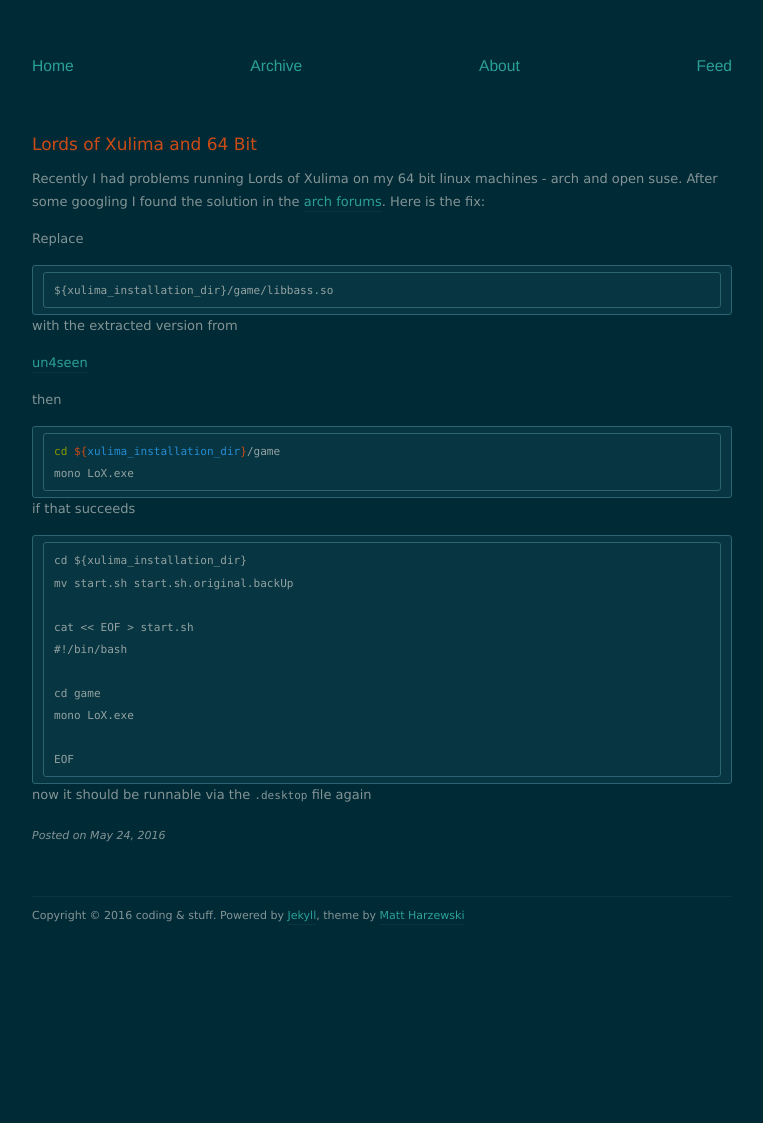
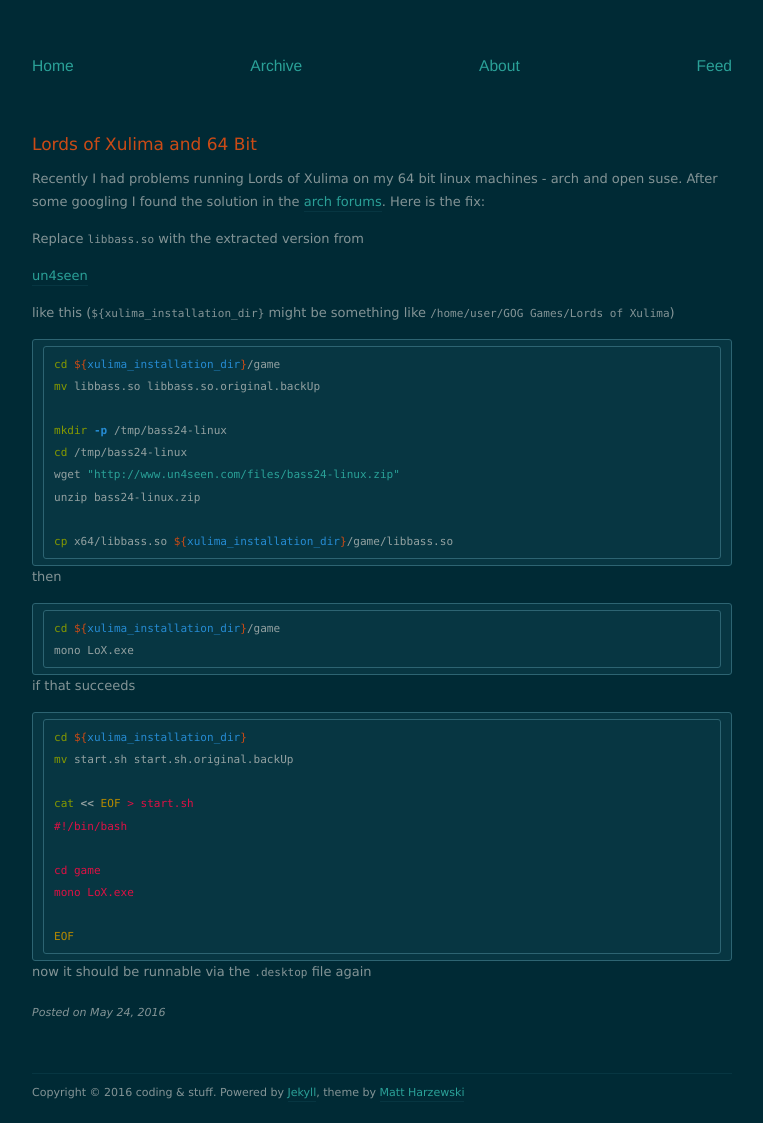
Before and after one commit to grossjonas/grossjonas.github.com, a Jekyll site: the page built from _posts/2016-05-24-Lords-of-Xulima-and-64-bit.markdown, in a window 1280 px wide, cut to the strip 158-1281 px from the top of the page. Shown: the whole strip, without its empty margins (258-1021 px from the left). Built offline with Jekyll 4.4.1, drawn with Linux system fonts in a browser that asks for light colours; before the commit the page ends 1104 px from its top, so only the background shows below that.

Commit message:
rework post a bit

````diff
--- a/_posts/2016-05-24-Lords-of-Xulima-and-64-bit.markdown
+++ b/_posts/2016-05-24-Lords-of-Xulima-and-64-bit.markdown
@@ -6,16 +6,23 @@
 
 Recently I had problems running Lords of Xulima on my 64 bit linux machines - arch and open suse. After some googling I found the solution in the [arch forums](https://bbs.archlinux.org/viewtopic.php?id=206520). Here is the fix:
 
-Replace
-
-```
-${xulima_installation_dir}/game/libbass.so
-```
-
-
-with the extracted version from
+Replace `libbass.so` with the extracted version from
 
 [un4seen](http://www.un4seen.com/download.php?bass24-linux)
+
+like this (`${xulima_installation_dir}` might be something like `/home/user/GOG Games/Lords of Xulima`)
+
+``` bash
+cd ${xulima_installation_dir}/game
+mv libbass.so libbass.so.original.backUp
+
+mkdir -p /tmp/bass24-linux
+cd /tmp/bass24-linux
+wget "http://www.un4seen.com/files/bass24-linux.zip"
+unzip bass24-linux.zip
+
+cp x64/libbass.so ${xulima_installation_dir}/game/libbass.so
+```
 
 then
 
@@ -26,7 +33,7 @@
 
 if that succeeds
 
-```
+``` bash
 cd ${xulima_installation_dir}
 mv start.sh start.sh.original.backUp
 
````
